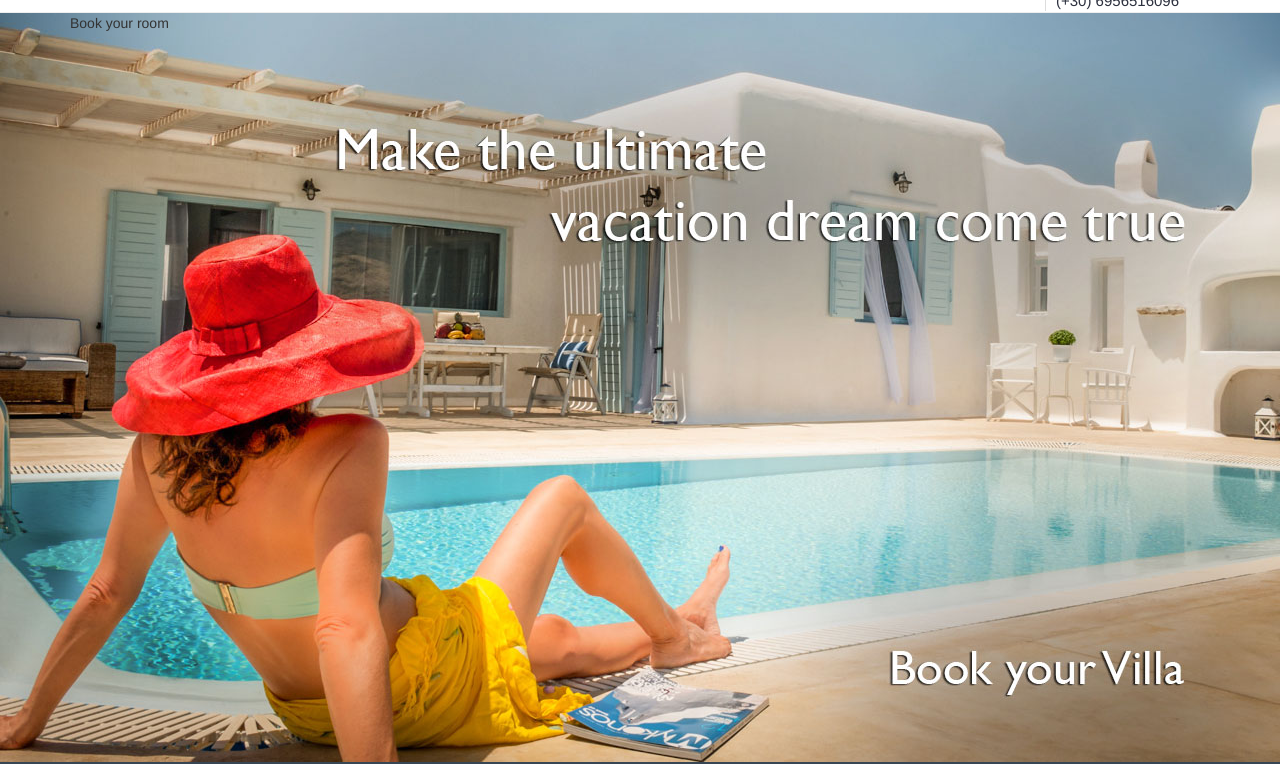
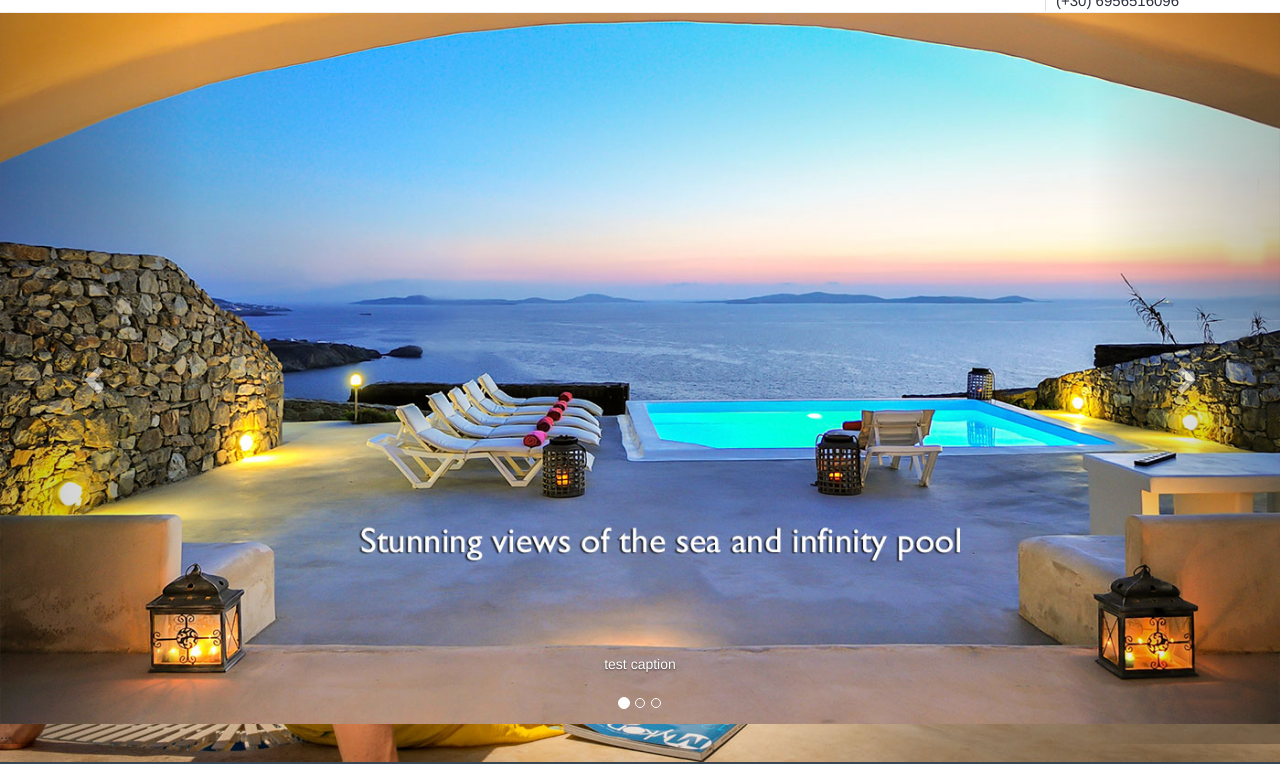
Before and after one commit to pr4t1ma/travel, a plain HTML site: page index.html in a window 1280 px wide. Shown: the part 60-824 px from the top of the page. Drawn offline with nearby package versions, Linux system fonts and the light colour scheme.

Commit message:
implementing carousel

```diff
--- a/index.html
+++ b/index.html
@@ -11,7 +11,7 @@
     <!--<link rel="stylesheet" href="css/style.scss"/>-->
     <!--always use style.css .I will install Scout on your laptop so that you can compile style.css from style.scss today-->
     <link rel="stylesheet" href="css/style.css"/>
-
+    <script src="js/script.js"></script>
 </head>
 <body>
 <div class="header">
@@ -69,9 +69,46 @@
     </div>
 </div>
 <div class="banner">
-    <div class="container">
-        <div class="row">
-            <div class="col-sm-12">Book your room</div>
+
+
+    <div id="carousel-example-generic" class="carousel slide" data-ride="carousel">
+        <!-- Indicators -->
+        <ol class="carousel-indicators">
+            <li data-target="#carousel-example-generic" data-slide-to="0" class="active"></li>
+            <li data-target="#carousel-example-generic" data-slide-to="1"></li>
+            <li data-target="#carousel-example-generic" data-slide-to="2"></li>
+        </ol>
+
+        <!-- Wrapper for slides -->
+        <div class="carousel-inner" role="listbox">
+            <div class="item active">
+                <img src="images/bb2.jpg" alt="...">
+
+                <div class="carousel-caption">
+                    test caption
+                </div>
+            </div>
+            <div class="item">
+                <img src="images/banner-3.jpg" alt="...">
+
+                <div class="carousel-caption">
+                    test caption
+                    \ ...
+                </div>
+            </div>
+            ...
+        </div>
+
+        <!-- Controls -->
+        <a class="left carousel-control" href="#carousel-example-generic" role="button" data-slide="prev">
+            <span class="glyphicon glyphicon-chevron-left" aria-hidden="true"></span>
+            <span class="sr-only">Previous</span>
+        </a>
+        <a class="right carousel-control" href="#carousel-example-generic" role="button" data-slide="next">
+            <span class="glyphicon glyphicon-chevron-right" aria-hidden="true"></span>
+            <span class="sr-only">Next</span>
+        </a>
+    </div>
 </div>
 </div>
 </div>
@@ -131,8 +168,7 @@
             </div>
 
         </div>
-            </div>
-        </div>
+
     </div>
 </div>
 <div class="recent-properties">
@@ -205,7 +241,8 @@
                             8279</a>
                     </div>
                     <div class="property-detail">
-                       <p>Plot of 5.000 m2, developable in the south-west area of Mykonos, 200m away from the nearest beach. One.</p>
+                        <p>Plot of 5.000 m2, developable in the south-west area of Mykonos, 200m away from the nearest
+                            beach. One.</p>
                     </div>
 
                 </div>
@@ -232,7 +269,8 @@
                             8279</a>
                     </div>
                     <div class="property-detail">
-                        <p>Plot of 5.000 m2, developable in the south-west area of Mykonos, 200m away from the nearest beach. One.</p>
+                        <p>Plot of 5.000 m2, developable in the south-west area of Mykonos, 200m away from the nearest
+                            beach. One.</p>
                     </div>
 
 
--- /dev/null
+++ b/js/script.js
@@ -0,0 +1,4 @@
+
+$(document).ready(function(){
+    $('.carousel').carousel();
+})
```
Also changed, not shown: images/banner-3.jpg (added), images/bb2.jpg (added). Lines whose indentation alone changed are shown as unchanged.
